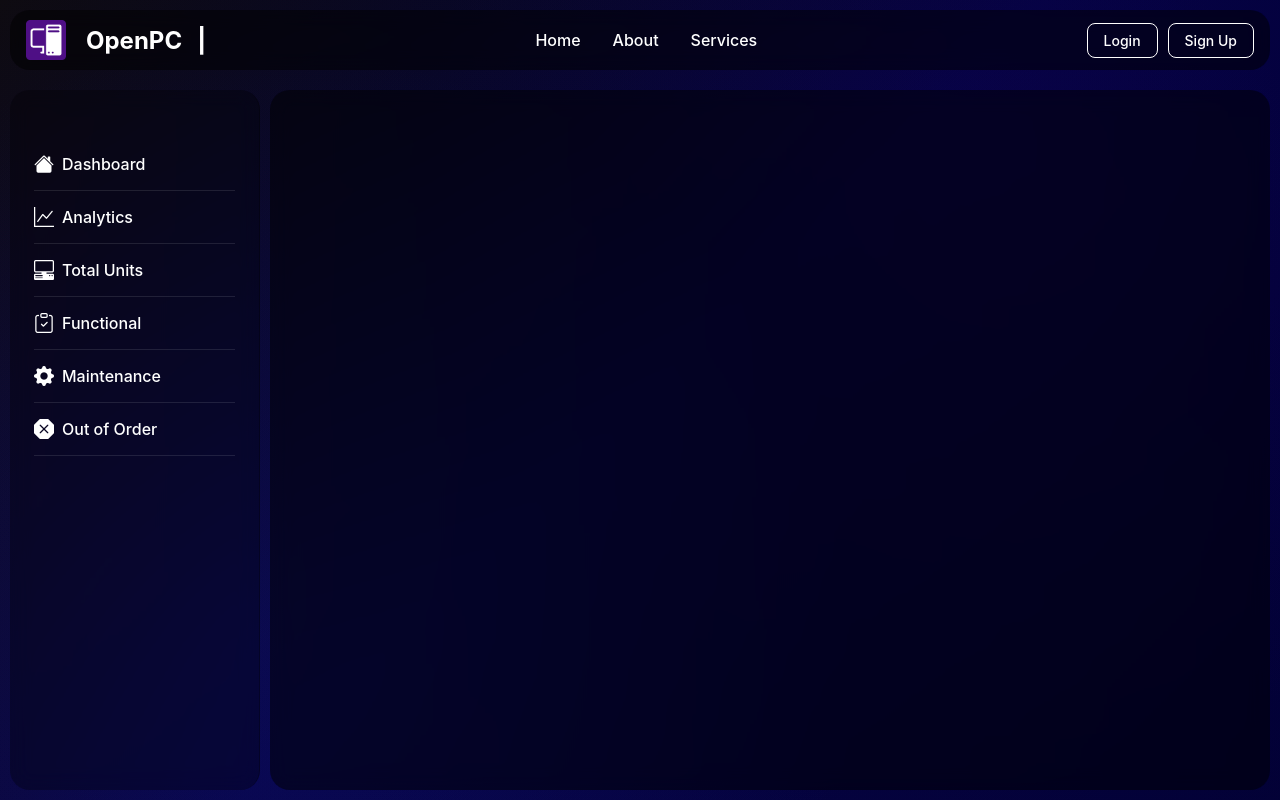
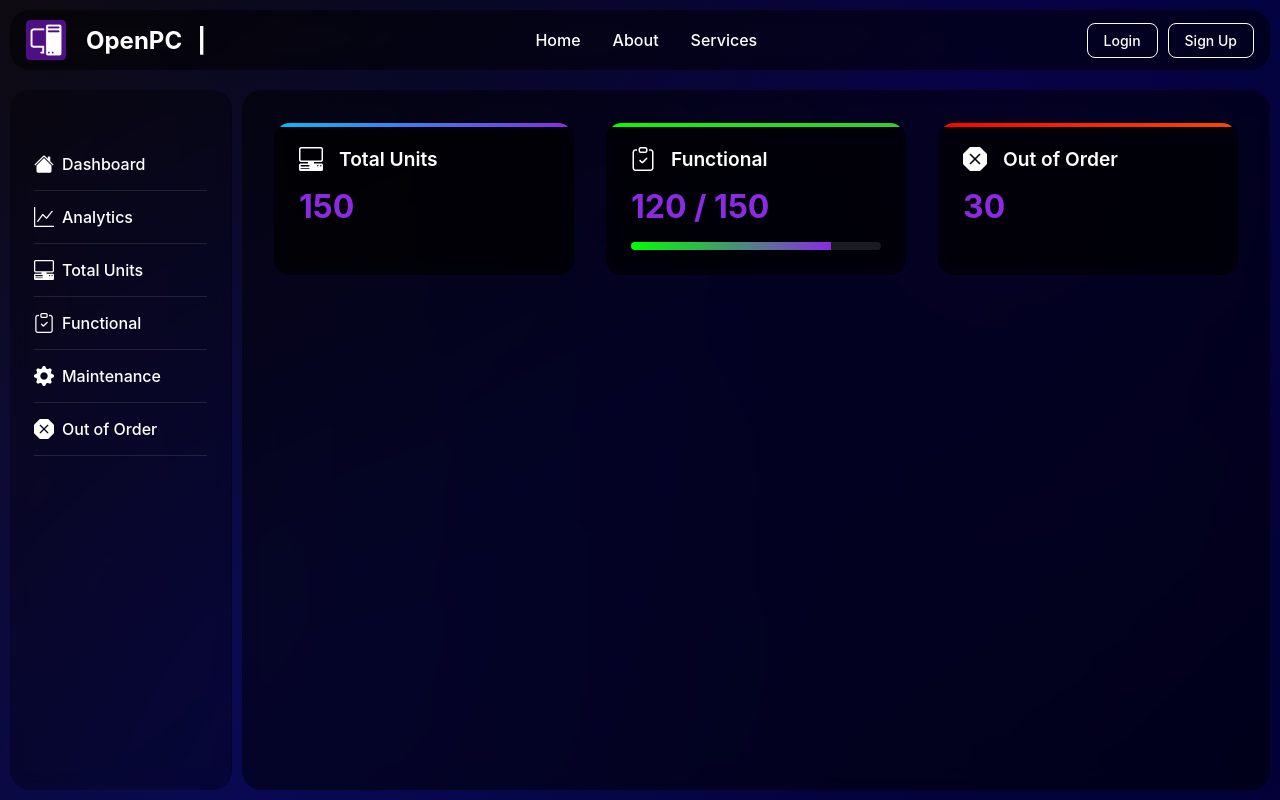
Before and after one commit to Savierash/Open-Pc, a React app in the folder frontend/: page /dashboard in a window 1280 px wide. Built offline with nearby package versions, Linux system fonts and the light colour scheme; the HTML template or start-up script is replaced by a standard one.

Commit message:
modify dashboard

```diff
--- a/frontend/src/components/Dashboard.jsx
+++ b/frontend/src/components/Dashboard.jsx
@@ -102,9 +102,45 @@ const Dashboard = () => {
 
         {/* Main Content */}
         <main className="main-content">
-          {/* Empty main area; add your dashboard content here */}
           <div className="content-placeholder">
-            {/* Placeholder for future dashboard elements */}
+            {/* Dashboard Cards */}
+            <div className="dashboard-cards">
+              {/* Total Units Card */}
+              <div className="card total-units">
+                <div className="card-header">
+                  <img src={PcDisplayLogo} alt="PC Display Icon" className="card-icon" />
+                  <h3>Total Units</h3>
+                </div>
+                <div className="card-body">
+                  <p className="stat-number">150</p>
+                </div>
+              </div>
+
+              {/* Functional Card */}
+              <div className="card functional">
+                <div className="card-header">
+                  <img src={ClipboardLogo} alt="Clipboard Icon" className="card-icon" />
+                  <h3>Functional</h3>
+                </div>
+                <div className="card-body">
+                  <p className="stat-number">120 / 150</p>
+                  <div className="progress-bar">
+                    <div className="progress-fill" style={{ width: '80%' }}></div>
+                  </div>
+                </div>
+              </div>
+
+              {/* Out of Order Card */}
+              <div className="card out-of-order">
+                <div className="card-header">
+                  <img src={OctagonLogo} alt="Octagon Icon" className="card-icon" />
+                  <h3>Out of Order</h3>
+                </div>
+                <div className="card-body">
+                  <p className="stat-number">30</p>
+                </div>
+              </div>
+            </div>
           </div>
         </main>
       </div>
--- a/frontend/src/styles/Dashboard.css
+++ b/frontend/src/styles/Dashboard.css
@@ -152,7 +152,7 @@
   backdrop-filter: blur(10px);
   border-right: 1px solid rgba(0, 0, 0, 0.3);
   display: flex;
-  flex-direction: column;
+  flex-direction:  column;
   color: #fff;
   border-radius: 20px;
   padding: 3rem 0;
@@ -208,6 +208,100 @@
   width: 100%;
   height: 100%;
   background: transparent;
+  padding: 2rem;
+  display: flex;
+  justify-content: center;
+  align-items: flex-start;
+}
+
+/* Dashboard Cards */
+.dashboard-cards {
+  display: grid;
+  grid-template-columns: repeat(auto-fit, minmax(300px, 1fr));
+  gap: 2rem;
+  width: 100%;
+  max-width: 1200px;
+}
+
+.card {
+  background: rgba(0, 0, 0, 0.4);
+  -webkit-backdrop-filter: blur(10px);
+  backdrop-filter: blur(10px);
+  border-radius: 12px;
+  padding: 1.5rem;
+  border: 1px solid rgba(255, 255, 255, 0.1);
+  transition: transform 0.3s ease, box-shadow 0.3s ease;
+  position: relative;
+  overflow: hidden;
+}
+
+.card::before {
+  content: '';
+  position: absolute;
+  top: 0;
+  left: 0;
+  right: 0;
+  height: 4px;
+  background: linear-gradient(90deg, #8a2be2, #00bfff);
+}
+
+.card:hover {
+  transform: translateY(-5px);
+  box-shadow: 0 10px 25px rgba(138, 43, 226, 0.2);
+}
+
+.card-header {
+  display: flex;
+  align-items: center;
+  gap: 0.75rem;
+  margin-bottom: 1rem;
+}
+
+.card-icon {
+  height: 24px;
+  width: 24px;
+  filter: brightness(1.2) saturate(0.8);
+}
+
+.card-header h3 {
+  margin: 0;
+  font-size: 1.2rem;
+  color: #fff;
+  font-weight: 600;
+}
+
+.stat-number {
+  font-size: 2rem;
+  font-weight: bold;
+  margin: 0 0 1rem 0;
+  color: #8a2be2;
+}
+
+.progress-bar {
+  width: 100%;
+  height: 8px;
+  background: rgba(255, 255, 255, 0.1);
+  border-radius: 4px;
+  overflow: hidden;
+}
+
+.progress-fill {
+  height: 100%;
+  background: linear-gradient(90deg, #00ff00, #8a2be2);
+  transition: width 0.3s ease;
+}
+
+/* Specific Card Styles */
+.total-units::before {
+  background: linear-gradient(90deg, #00bfff, #8a2be2);
+}
+
+.functional::before {
+  background: linear-gradient(90deg, #00ff00, #32cd32);
+}
+
+.out-of-order::before {
+  background: linear-gradient(90deg, #ff0000, #ff4500);
 }
 
 /* Responsive adjustments */
@@ -229,10 +323,20 @@
   .sidebar {
     width: 100%;
     height: auto;
+    padding: 1rem 0;
   }
 
   .main-content {
     padding: 1rem;
     margin-left: 0;
   }
+
+  .dashboard-cards {
+    grid-template-columns: 1fr;
+    gap: 1rem;
+  }
+
+  .content-placeholder {
+    padding: 1rem;
+  }
 }
```
